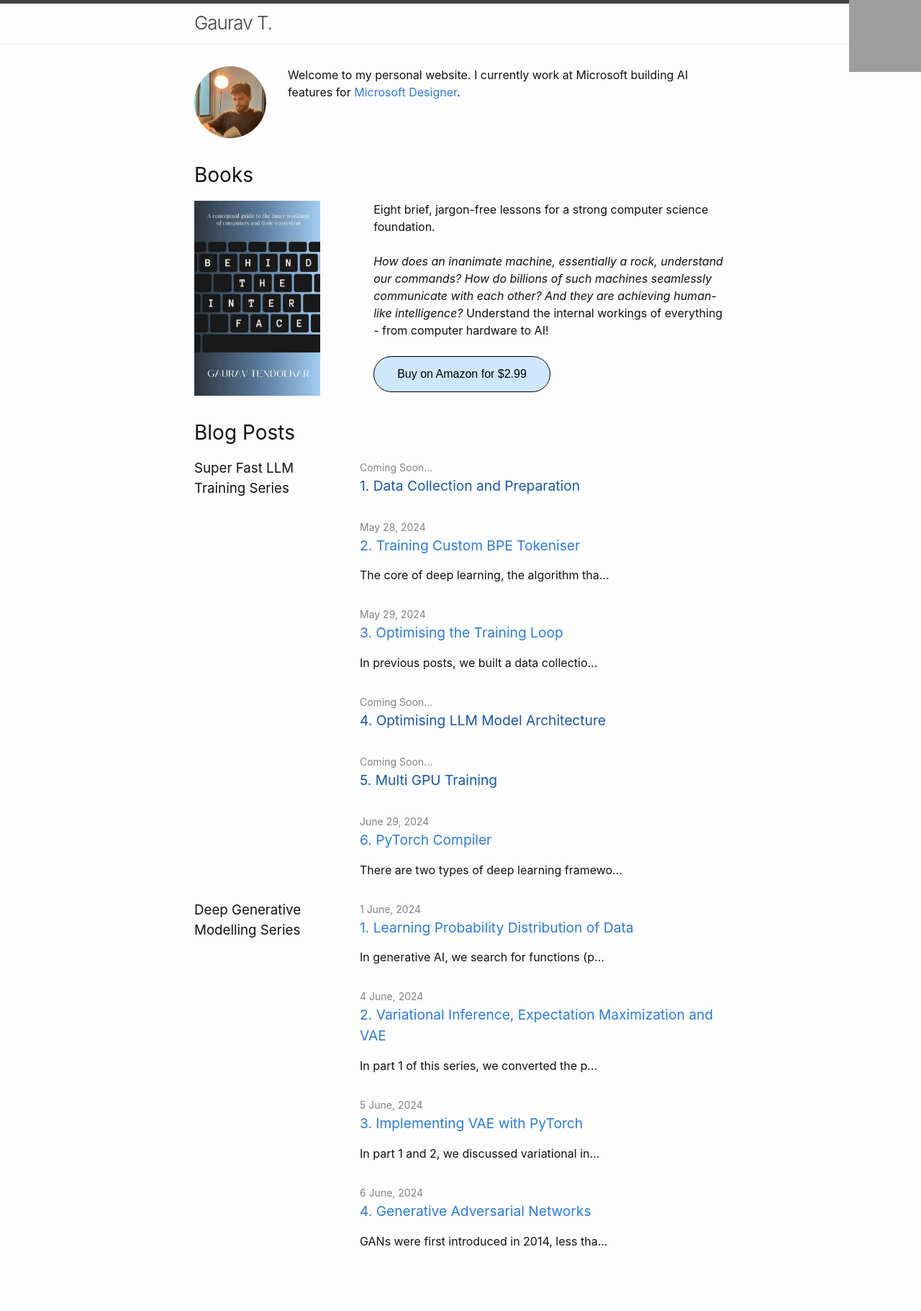
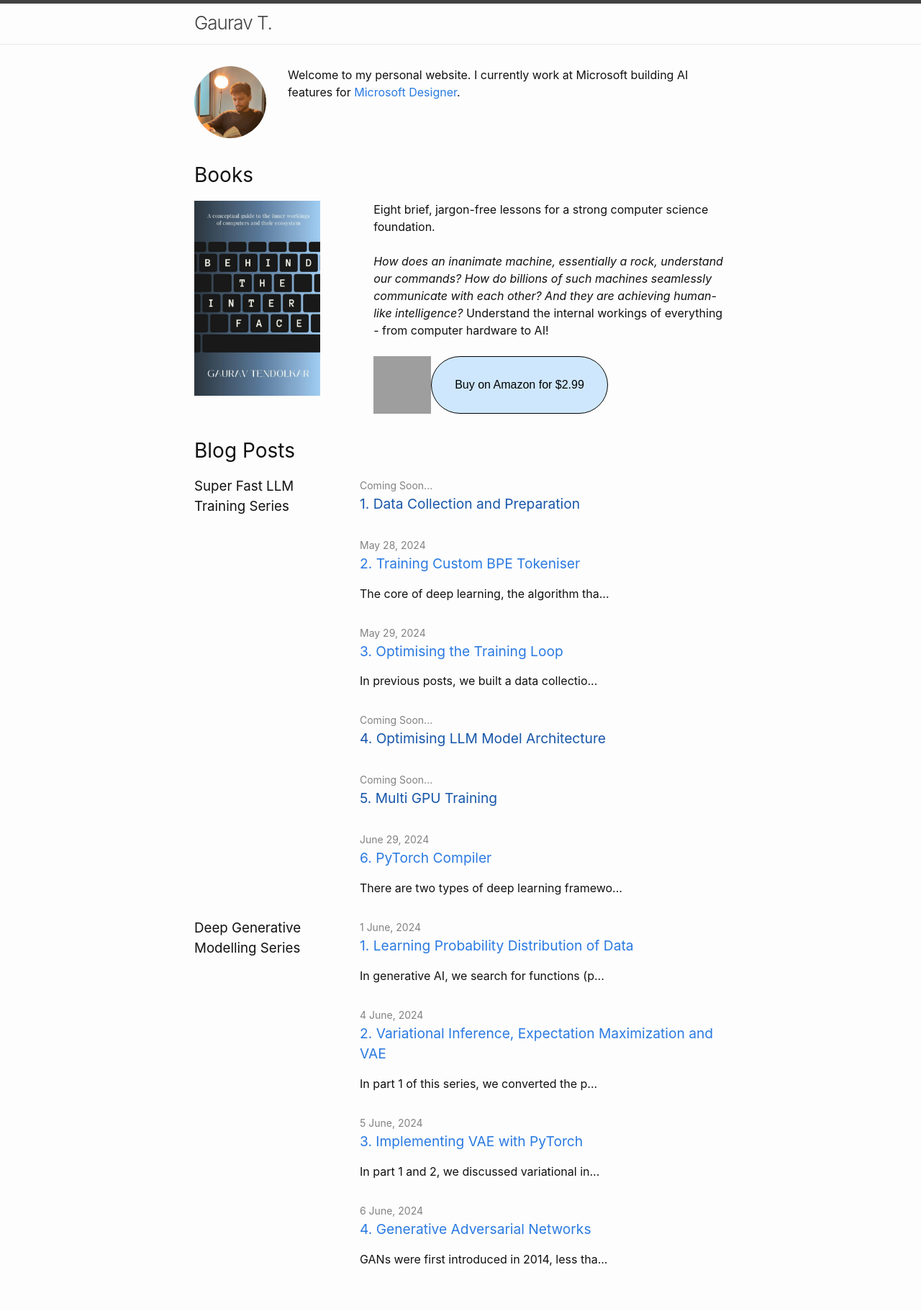
Before and after one commit to gauravtendolkar/gauravtendolkar.github.io, a Jekyll site: the page built from docs/index.markdown, in a window 1280 px wide. Shown: the whole page at 72% size. Built offline with Jekyll 4.4.1, drawn with Linux system fonts in a browser that asks for light colours; before the commit the page ends 1797 px from its top, so only the background shows below that; grey boxes are pictures that could not be loaded.

Commit message:
Update home.html

```diff
--- a/docs/_layouts/home.html
+++ b/docs/_layouts/home.html
@@ -16,7 +16,6 @@ layout: default
   <div class="flex-container">
     <div style="margin-right: 30px; min-width: 100px;">
       <img src="/assets/images/book.png" style="width: 80%" />
-      <a style="position: absolute;top: 0;right: 0" href="https://bookraid.com/categories/24/general-non-fiction" target="_blank" rel="noopener"><img width="100px" height="100px" src="https://bookraid.com/badges/general_non_fiction.png" alt="General Non-Fiction Bestseller on BookRaid" /></a>
     </div>
     <div>
       <div>
@@ -29,9 +28,12 @@ layout: default
         workings of everything - from computer hardware to AI!
       </div>
       <br />
-      <button class="action-button" role="button" onclick="window.open('https://amazon.com/dp/B0D2RZJCN8','_blank')">
-        Buy on Amazon for $2.99
-      </button>
+      <div class="flex-container">
+        <div><a href="https://bookraid.com/categories/24/general-non-fiction" target="_blank" rel="noopener"><img width="80px" height="80px" src="https://bookraid.com/badges/general_non_fiction.png" alt="General Non-Fiction Bestseller on BookRaid" /></a></div>
+        <button class="action-button" role="button" onclick="window.open('https://amazon.com/dp/B0D2RZJCN8','_blank')">
+          Buy on Amazon for $2.99
+        </button>
+      </div>
     </div>
   </div>
 
```
